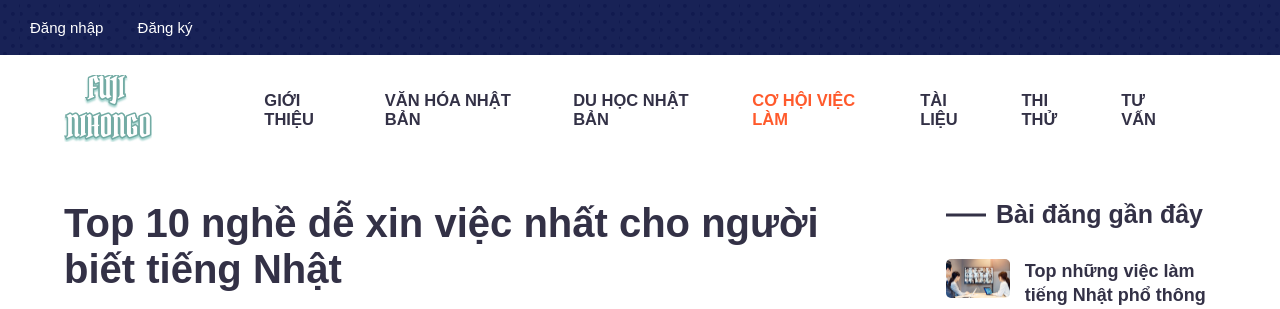
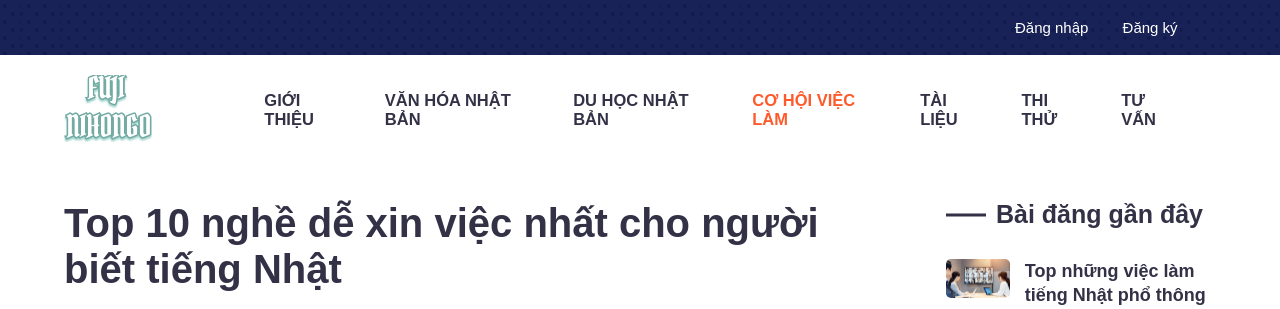
Before and after one commit to Tan-Binh/IE104, a plain HTML site: page dexinviec.html in a window 1280 px wide. Shown: the top 309 px of the page. Drawn offline with Linux system fonts and the light colour scheme.

Commit message:
chỉnh header 1 tí
Cho đăng nhập đăng ký qua phải

```diff
--- a/css/header_binh.css
+++ b/css/header_binh.css
@@ -2,7 +2,7 @@ header .header-top {
     height: 55px;
     background: url(../images/shape_top.png) repeat center fixed;
     display: flex;
-    justify-content: space-between;
+    flex-direction: row-reverse;
     align-items: center;
 }
     header .header-top .contact-info {
```
